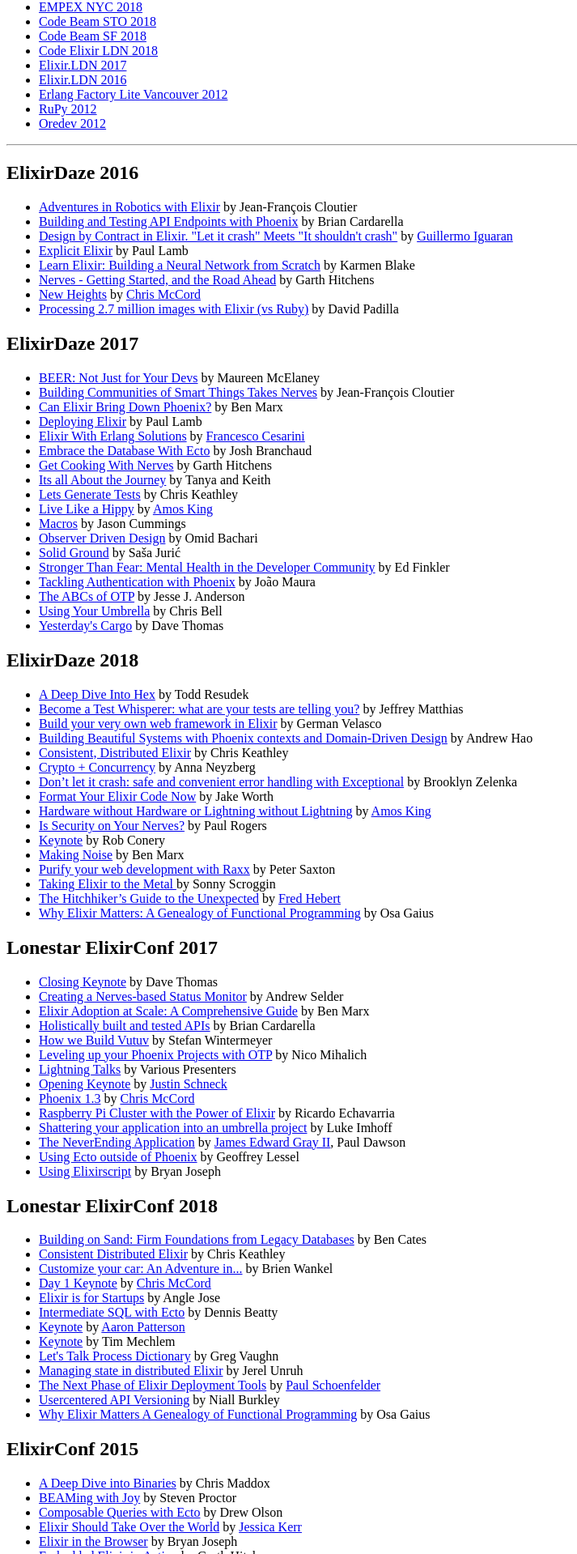
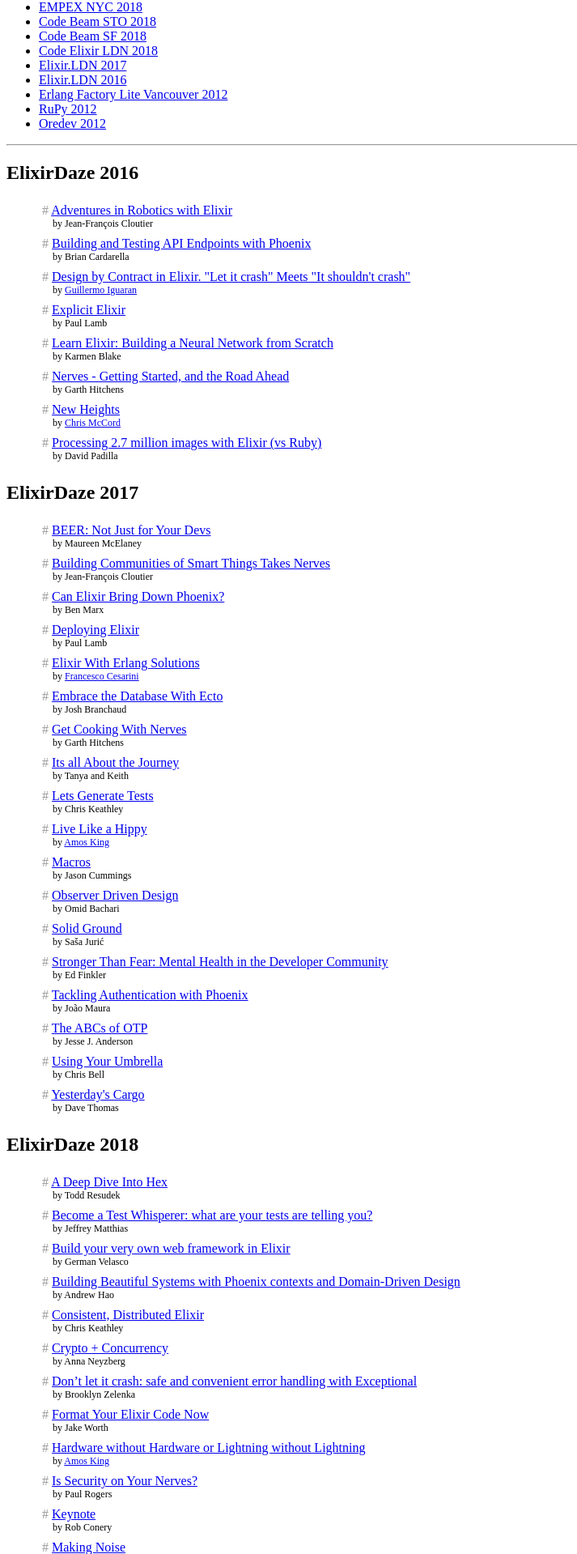
Before and after one commit to gmile/everyelixirvideo.page, a Jekyll site: the page built from index.html, in a window 1280 px wide. Shown: the part 512-2431 px from the top of the page at 81% size, without its empty margins (0-713 px from the left). Built offline with Jekyll 4.4.1, drawn with Linux system fonts in a browser that asks for light colours; some of the changed text lies outside the part shown.

Commit message:
Update layout

```diff
--- a/_layouts/home.html
+++ b/_layouts/home.html
@@ -14,6 +14,30 @@
       body {
         font-family: "PT Sans"
       }
+
+      .video_details {
+        font-size: 75%;
+        padding-left: 13px
+      }
+
+      .anchor {
+        text-decoration: none;
+        color: #999
+      }
+
+      .anchor:hover {
+        text-decoration: none;
+        color: #0000EE
+      }
+
+      .talk {
+        list-style-type: none;
+        padding: 4px
+      }
+
+      .talk:target {
+        background-color: #fffbdd;
+      }
     </style>
   </head>
 
--- a/index.html
+++ b/index.html
@@ -36,8 +36,12 @@
     {% if talk.processed == false %}
       {% continue %}
     {% else %}
-      <li id="{{ talk.video_id }}">
-        <a href="https://youtu.be/{{ talk.video_id }}" title="{{ talk.talk_title }}">{{ talk.talk_title }}</a> by
+      <li id="{{ talk.video_id }}" class="talk">
+        <a href="#{{ talk.video_id }}" class="anchor">#</a>
+        <a href="https://youtu.be/{{ talk.video_id }}" title="{{ talk.talk_title }}">{{ talk.talk_title }}</a>
+        <div class="video_details">
+          <span>by</span>
+
           {% for speaker_id in talk.speakers %}
             {% assign speaker = site.data.speakers | where: "id", speaker_id | first %}
 
@@ -47,6 +51,7 @@
               <span>{{ speaker.full_name }}</span>{% unless forloop.last %},{% endunless %}
             {% endif %}
           {% endfor %}
+        </div>
       </li>
     {% endif %}
   {% endfor %}
```
Lines whose indentation alone changed are shown as unchanged.
